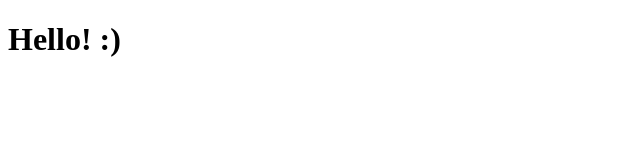
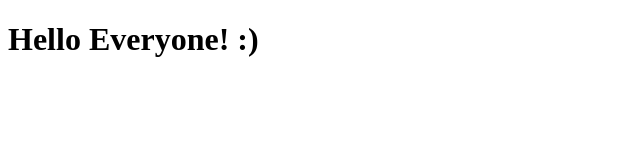
Before and after one commit to asachkahitari/learningGit, a plain HTML site: page index.html in a window 1280 px wide. Shown: the whole page, without its empty margins (0-640 px from the left). Drawn offline with Linux system fonts and the light colour scheme.

Commit message:
text changed

```diff
--- a/index.html
+++ b/index.html
@@ -7,6 +7,6 @@
     <title>Document</title>
 </head>
 <body>
-    <h1>Hello! :)</h1>
+    <h1>Hello Everyone! :)</h1>
 </body>
 </html>
```
